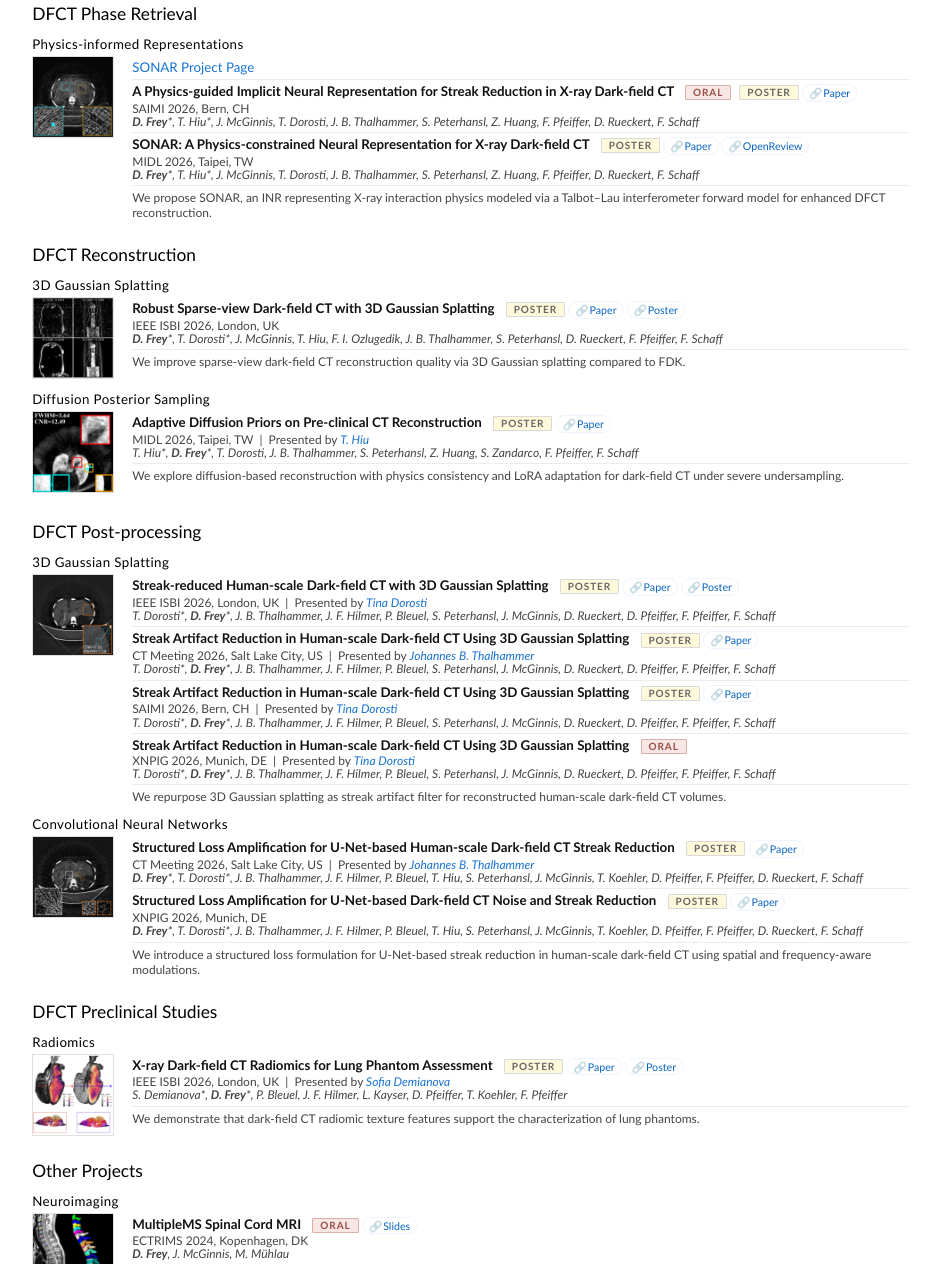
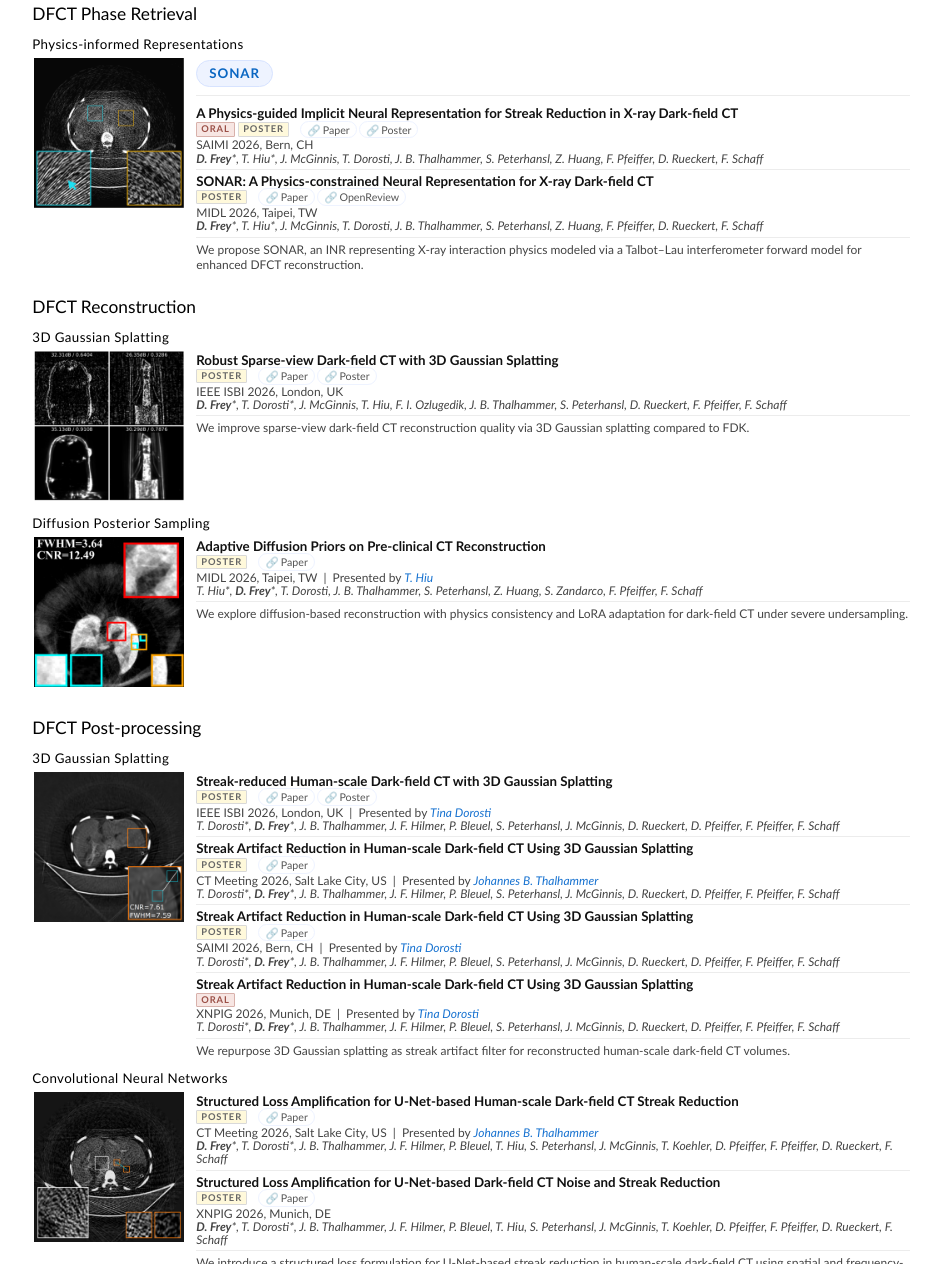
Before and after one commit to dcfrey/dcfrey.github.io, a plain HTML site: page index.html in a window 1280 px wide. Shown: the part 412-1676 px from the top of the page, without its empty margins (169-1110 px from the left). Drawn offline with Linux system fonts and the light colour scheme.

Commit message:
Cleanup style; add SAIMI poster

```diff
--- a/index.html
+++ b/index.html
@@ -90,10 +90,10 @@ I hold Bachelor's degrees in Biochemistry and Physics from TUM, where I was firs
 
 .talk-badge {
     display: inline-block;
-    margin-left: 8px;
-    padding: 1px 7px;
+    margin-left: 0px;
+    padding: 1px 4px;
 
-    font-size: 7.5pt;
+    font-size: 7pt;
     font-weight: 600;
     letter-spacing: 0.9px;
     text-transform: uppercase;
@@ -142,11 +142,12 @@ I hold Bachelor's degrees in Biochemistry and Physics from TUM, where I was firs
 }
 
 /* Ensure linked authors inherit exact same size/style */
-.talk-links a,
-.authors a {
-    font-size: inherit;
-    color: #0a66c2;
-    text-decoration: none;
+.talk-links {
+    margin-top: 0px;
+    margin-left: 0;
+    white-space: normal;
+    font-size: 7pt;
+    vertical-align: middle;;
 }
 
 .talk-links a:hover,
@@ -162,7 +163,8 @@ I hold Bachelor's degrees in Biochemistry and Physics from TUM, where I was firs
 }
 
 .talk-links {
-    margin-left: 0px;
+    padding: 0px 6px;
+    margin-left: 2px;
     white-space: nowrap;
     display: inline-block;
     margin-bottom: 0px
@@ -182,7 +184,7 @@ I hold Bachelor's degrees in Biochemistry and Physics from TUM, where I was firs
 
 .talk-links a::before {
     content: "🔗";
-    margin-right: 1px;
+    margin-right: 2px;
     opacity: 0.5;;
 }
 
@@ -219,6 +221,7 @@ I hold Bachelor's degrees in Biochemistry and Physics from TUM, where I was firs
     flex: 0 0 105px;
     display: flex;
     align-items: center;
+    margin-right: 10px;
 }
 
 /* link wrapper */
@@ -229,10 +232,10 @@ I hold Bachelor's degrees in Biochemistry and Physics from TUM, where I was firs
 
 /* base image style */
 .talk-thumb img {
-    width: 90px;
+    width: 120px;
     height: auto;
     display: block;
-    <!--  border: 1px solid #e0e0e0;-->
+    border: 1px solid #e0e0e0;
     border-radius: 0;
     transition: transform 0.18s ease, box-shadow 0.18s ease;
 }
@@ -296,10 +299,10 @@ I hold Bachelor's degrees in Biochemistry and Physics from TUM, where I was firs
 }
 
 .talk-thumb img {
-    width: 80px;
+    width: 150px;
     height: auto;
     display: block;
-    border: 1px solid #e0e0e0;
+    border: 2px solid #ffffff;
 }
 
 /* list next to thumbnail */
@@ -326,6 +329,40 @@ h3 {
     font-size: 10pt;
     font-weight: 500;
 }
+
+.talk-badges {
+    display: block;
+    margin-top: 0px;
+}
+
+.project-link {
+    padding-bottom: 8px;
+    border-bottom: 1px solid #ececec;
+    margin-bottom: 6px;
+    letter-spacing: 0.9px;
+    text-transform: uppercase;
+}
+
+.project-link a {
+    display: inline-block;
+    padding: 5px 12px;
+    border-radius: 999px;
+
+    background: #eef3ff;
+    border: 1px solid #d7e3ff;
+
+    color: #0a66c2;
+    font-weight: 600;
+    text-decoration: none;
+
+    transition: all 0.15s ease;
+}
+
+.project-link a:hover {
+    background: #dfeaff;
+    border-color: #bcd2ff;
+}
+
 </style>
 
 
@@ -345,17 +382,23 @@ h3 {
         </a>
     </div>
     <ul class="talk-list">
-        <li class="talk-item">
-            <a href="https://dcfrey.github.io/sonar" style="font-size:inherit;">SONAR Project Page</a>
+        <li class="talk-item project-link">
+            <a href="https://dcfrey.github.io/sonar">
+                SONAR
+            </a>
         </li>
         <li class="talk-item">
             <div class="talk-content">
                 <div class="talk-title">
                     A Physics-guided Implicit Neural Representation for Streak Reduction in X-ray Dark-field CT
-                    <span class="talk-badge oral">Oral</span><span class="talk-badge">Poster</span>
-                    <span class="talk-links">
+                </div>
+                <div class="talk-badges">
+                    <span class="talk-badge oral">Oral</span>
+                    <span class="talk-badge">Poster</span>
+                    <div class="talk-links">
                         <a class="badge" href="assets/SAIMI2026_PhysicsINR.pdf">Paper</a>
-                    </span>
+                        <a class="badge" href="assets/SAIMI2026_PhysicsINR_Poster.pdf">Poster</a>
+                    </div>
                 </div>
                 <div class="talk-meta">
                     SAIMI 2026, Bern, CH
@@ -370,11 +413,13 @@ h3 {
             <div class="talk-content">
                 <div class="talk-title">
                     SONAR: A Physics-constrained Neural Representation for X-ray Dark-field CT
+                </div>
+                <div class="talk-badges">
                     <span class="talk-badge">Poster</span>
-                    <span class="talk-links">
+                    <div class="talk-links">
                         <a class="badge" href="assets/MIDL2026_SONAR.pdf">Paper</a>
                         <a class="badge" href="https://openreview.net/forum?id=a317VhxNvo&"">OpenReview</a>
-                    </span>
+                    </div>
                 </div>
                 <div class="talk-meta">
                     MIDL 2026, Taipei, TW
@@ -407,11 +452,13 @@ h3 {
             <div class="talk-content">
                 <div class="talk-title">
                     Robust Sparse-view Dark-field CT with 3D Gaussian Splatting
+                </div>
+                <div class="talk-badges">
                     <span class="talk-badge">Poster</span>
-                    <span class="talk-links">
+                    <div class="talk-links">
                         <a class="badge" href="assets/IEEE_ISBI2026_DFCT_Robust3DGS.pdf">Paper</a>
                         <a class="badge" href="assets/IEEE_ISBI2026_DFCT_Robust3DGS_Poster.pdf">Poster</a>
-                    </span>
+                    </div>
                 </div>
                 <div class="talk-meta">
                     IEEE ISBI 2026, London, UK
@@ -440,11 +487,13 @@ h3 {
             <div class="talk-content">
                 <div class="talk-title">
                     Adaptive Diffusion Priors on Pre-clinical CT Reconstruction
+                </div>
+                <div class="talk-badges">
                     <span class="talk-badge">Poster</span>
-                    <span class="talk-links">
+                    <div class="talk-links">
                         <a class="badge" href="assets/MIDL2026_AdaptiveDiffusionPriors.pdf">Paper</a>
     <!--                    <a class="badge" href="assets/MIDL2026_AdaptiveDiffusionPriors_Poster_TH.pdf">Poster</a>-->
-                    </span>
+                    </div>
                 </div>
                 <div class="talk-meta">
                     MIDL 2026, Taipei, TW &nbsp|&nbsp Presented by <a href="https://my.linkedin.com/in/theresa-hiu-48699b213" class="author-italic">T. Hiu</a>
@@ -477,11 +526,13 @@ h3 {
             <div class="talk-content">
                 <div class="talk-title">
                     Streak-reduced Human-scale Dark-field CT with 3D Gaussian Splatting
+                </div>
+                <div class="talk-badges">
                     <span class="talk-badge">Poster</span>
-                    <span class="talk-links">
+                    <div class="talk-links">
                         <a class="badge" href="assets/IEEE_ISBI2026_DFCT_Clinical3DGS.pdf">Paper</a>
                         <a class="badge" href="assets/IEEE_ISBI2026_DFCT_Clinical3DGS_Poster_TD.pdf">Poster</a>
-                    </span>
+                    </div>
                 </div>
                 <div class="talk-meta">
                     IEEE ISBI 2026, London, UK
@@ -497,10 +548,12 @@ h3 {
             <div class="talk-content">
                 <div class="talk-title">
                     Streak Artifact Reduction in Human-scale Dark-field CT Using 3D Gaussian Splatting
+                </div>
+                <div class="talk-badges">
                     <span class="talk-badge">Poster</span>
-                    <span class="talk-links">
+                    <div class="talk-links">
                         <a class="badge" href="assets/CTMeeting2026_DFCT_Clinical3DGS_CameraReady.pdf">Paper</a>
-                    </span>
+                    </div>
                 </div>
                 <div class="talk-meta">
                     CT Meeting 2026, Salt Lake City, US
@@ -516,10 +569,12 @@ h3 {
             <div class="talk-content">
                 <div class="talk-title">
                     Streak Artifact Reduction in Human-scale Dark-field CT Using 3D Gaussian Splatting
+                </div>
+                <div class="talk-badges">
                     <span class="talk-badge">Poster</span>
-                    <span class="talk-links">
+                    <div class="talk-links">
                         <a class="badge" href="assets/SAIMI2026_3DGS.pdf">Paper</a>
-                    </span>
+                    </div>
                 </div>
                 <div class="talk-meta">
                     SAIMI 2026, Bern, CH
@@ -535,11 +590,13 @@ h3 {
             <div class="talk-content">
                 <div class="talk-title">
                     Streak Artifact Reduction in Human-scale Dark-field CT Using 3D Gaussian Splatting
+                </div>
+                <div class="talk-badges">
                     <span class="talk-badge oral">Oral</span>
-                    <span class="talk-links">
+                    <div class="talk-links">
 <!--                        <a class="badge" href="assets/XNPIG2026_DFCT_3DGS.pdf">Paper</a>-->
 <!--                        <a class="badge" href="assets/XNPIG2026_DFCT_3DGS_Poster_TD.pdf">Poster</a>-->
-                    </span>
+                    </div>
                 </div>
                 <div class="talk-meta">
                     XNPIG 2026, Munich, DE
@@ -570,11 +627,13 @@ h3 {
             <div class="talk-content">
                 <div class="talk-title">
                     Structured Loss Amplification for U-Net-based Human-scale Dark-field CT Streak Reduction
+                </div>
+                <div class="talk-badges">
                     <span class="talk-badge">Poster</span>
-                    <span class="talk-links">
+                    <div class="talk-links">
                         <a class="badge" href="assets/CTMeeting2026_DFCT_SupervisedStreakRemoval_CameraReady.pdf">Paper</a>
 <!--                    <a class="badge" href="assets/CTMeeting2026_DFCT_SupervisedStreakRemoval_Poster.pdf">Poster</a>-->
-                    </span>
+                    </div>
                 </div>
                 <div class="talk-meta">
                     CT Meeting 2026, Salt Lake City, US
@@ -590,11 +649,13 @@ h3 {
             <div class="talk-content">
                 <div class="talk-title">
                     Structured Loss Amplification for U-Net-based Dark-field CT Noise and Streak Reduction
+                </div>
+                <div class="talk-badges">
                     <span class="talk-badge">Poster</span>
-                    <span class="talk-links">
+                    <div class="talk-links">
                         <a class="badge" href="assets/XNPIG2026_DFCT_SupervisedStreakRemoval.pdf">Paper</a>
 <!--                    <a class="badge" href="assets/XNPIG2026_DFCT_SupervisedStreakRemoval_Poster.pdf">Poster</a>-->
-                    </span>
+                    </div>
                 </div>
                 <div class="talk-meta">
                     XNPIG 2026, Munich, DE
@@ -627,11 +688,13 @@ h3 {
             <div class="talk-content">
                 <div class="talk-title">
                     X-ray Dark-field CT Radiomics for Lung Phantom Assessment
+                </div>
+                <div class="talk-badges">
                     <span class="talk-badge">Poster</span>
-                    <span class="talk-links">
+                    <div class="talk-links">
                         <a class="badge" href="assets/IEEE_ISBI2026_DFCT_Radiomics.pdf">Paper</a>
                         <a class="badge" href="assets/IEEE_ISBI2026_DFCT_Radiomics_Poster_SD.pdf">Poster</a>
-                    </span>
+                    </div>
                 </div>
                 <div class="talk-meta">
                     IEEE ISBI 2026, London, UK &nbsp|&nbsp Presented by <a href="https://de.linkedin.com/in/sofia-demianova-2516a3209" class="author-italic">Sofia Demianova</a>
@@ -664,10 +727,12 @@ h3 {
             <div class="talk-content">
                 <div class="talk-title">
                     MultipleMS Spinal Cord MRI
+                </div>
+                <div class="talk-badges">
                     <span class="talk-badge oral">Oral</span>
-                    <span class="talk-links">
+                    <div class="talk-links">
                         <a class="badge" href="assets/ECTRIMS2024_MMS.pdf">Slides</a>
-                    </span>
+                    </div>
                 </div>
                 <div class="talk-meta">
                     ECTRIMS 2024, Kopenhagen, DK
```
Also changed, not shown: 1 other file.
